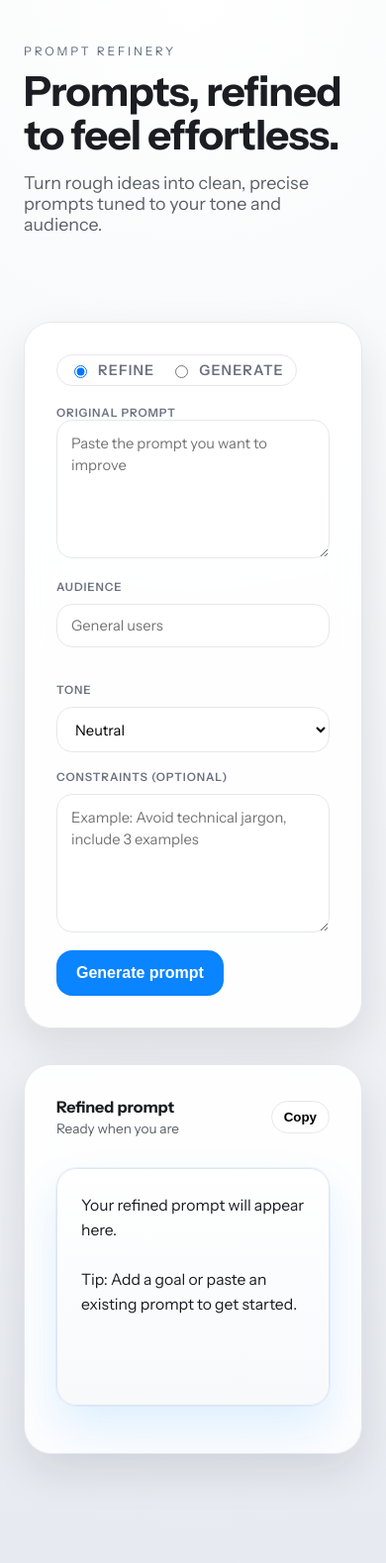
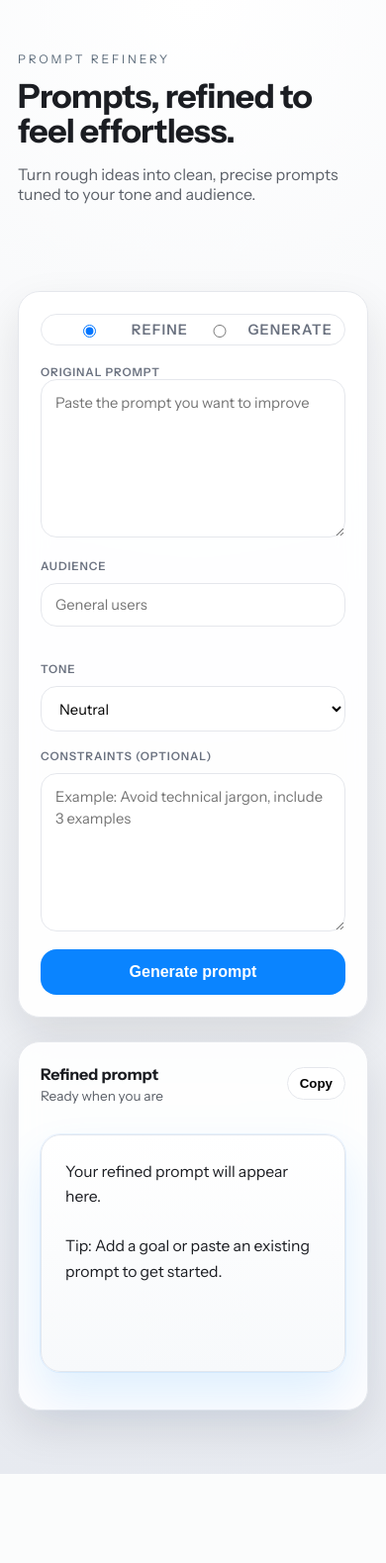
Before and after one commit to dmliljegren-collab/Prompt-Refiner, a FastAPI app: page / in a window 390 px wide. Shown: the whole page at 99% size. After the commit the page ends 1489 px from the top, so only its background shows below. Run offline with FastAPI, Linux system fonts and the light colour scheme.

Commit message:
Improve mobile layout

```diff
--- a/static/styles.css
+++ b/static/styles.css
@@ -231,6 +231,47 @@ textarea:focus {
 
 @media (max-width: 720px) {
   .page {
-    padding-top: 32px;
+    padding: 40px 18px 64px;
+  }
+
+  h1 {
+    font-size: clamp(2.1rem, 8vw, 2.6rem);
+  }
+
+  .lead {
+    font-size: 1rem;
+  }
+
+  .tool {
+    gap: 24px;
+  }
+
+  .tool__form,
+  .tool__result {
+    padding: 22px;
+    border-radius: 22px;
+  }
+
+  .mode-switch {
+    width: 100%;
+    justify-content: space-between;
+    gap: 10px;
+  }
+
+  .mode-switch label {
+    flex: 1;
+    justify-content: center;
+  }
+
+  .field-row {
+    grid-template-columns: 1fr;
+  }
+
+  textarea {
+    min-height: 160px;
+  }
+
+  .primary {
+    width: 100%;
   }
 }
```
